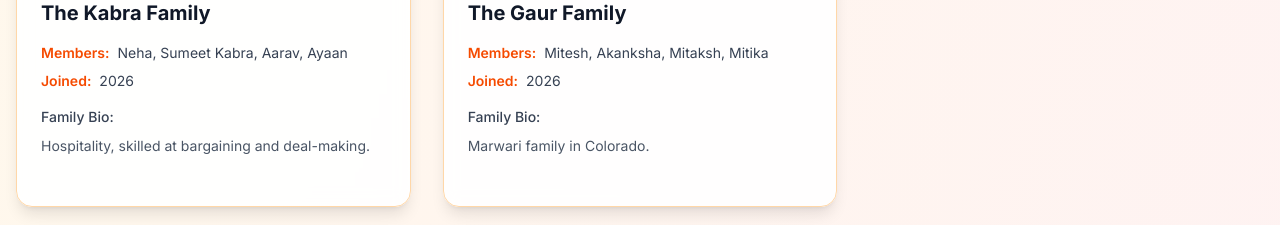
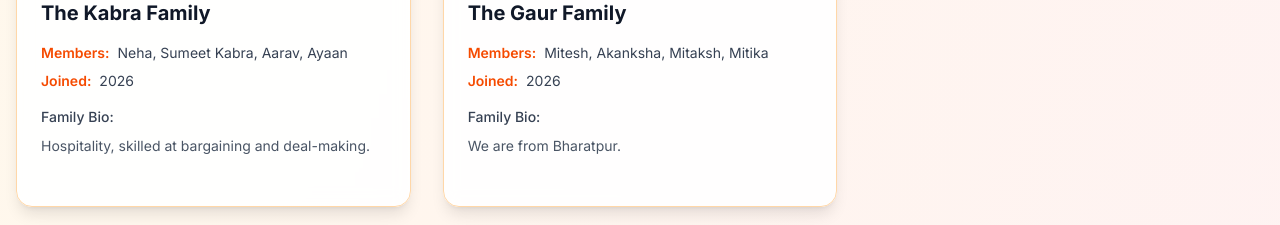
Before and after one commit to rsodani28/marwadi-community-colorado, a Next.js app: page /members in a window 1280 px wide. Shown: the part 3380-3605 px from the top of the page. Built offline with nearby package versions, Linux system fonts and the light colour scheme.

Commit message:
Add Bharatpur note to Gaur bio

```diff
--- a/src/pages/members.tsx
+++ b/src/pages/members.tsx
@@ -194,7 +194,7 @@ const families: Family[] = [
     members: "Mitesh, Akanksha, Mitaksh, Mitika",
     joinDate: "2026",
     title: "Community Member",
-    bio: "Marwari family in Colorado.",
+    bio: "We are from Bharatpur.",
     profileImage: encodeURI("/PeoplePhotos/MemberPhotos/Gaur.jpg"),
     imagePosition: "50% 35%"
   }
```
